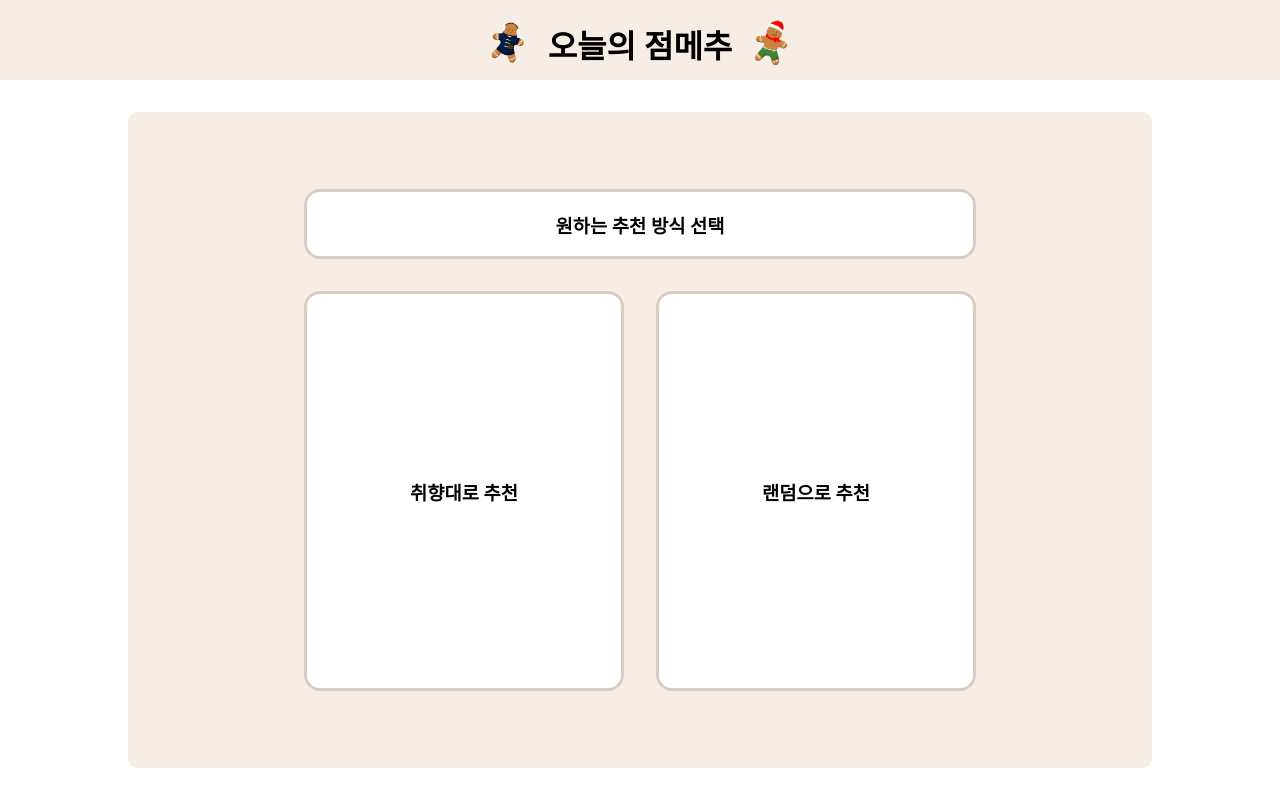
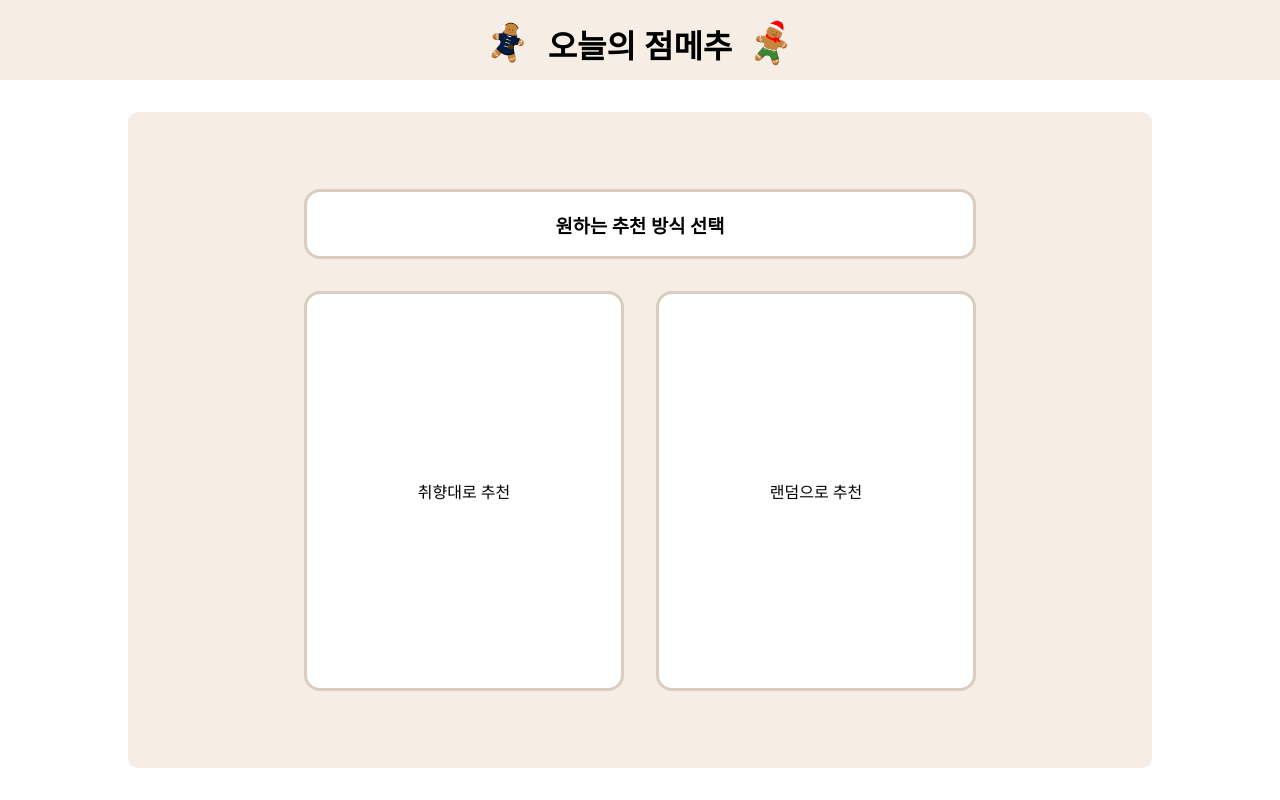
Before and after one commit to DO-SOPT-WEB/SoyoungPark, a React (Vite) app in the folder assignment/week3/lunchMenu/: page / in a window 1280 px wide. Built offline with nearby package versions, Linux system fonts and the light colour scheme; a web font is replaced by a local one.

Commit message:
feat : 추천 종류 선택 시 넘어가는 화면 구현

```diff
--- a/assignment/week3/lunchMenu/src/OnBoarding.jsx
+++ b/assignment/week3/lunchMenu/src/OnBoarding.jsx
@@ -10,7 +10,7 @@ const OnBoarding = () => {
         <h3>원하는 추천 방식 선택</h3>
       </Style.CategoryHeader>
 
-      {category ? <Recommend category={category} /> : <SelectCategory category={category} />}
+      {category ? <Recommend category={category} /> : <SelectCategory setCategory={setCategory} />}
     </Style.Container>
   );
 };
@@ -40,28 +40,6 @@ const Style = {
     align-items: center;
     border-radius: 1rem;
   `,
-  CategoryContent: styled.div`
-    display: flex;
-    flex-direction: row;
-    justify-content: space-between;
-    gap: 2rem;
-    width: 70%;
-    align-self: center;
-    height: 25rem;
-  `,
-  Category: styled.div`
-    display: flex;
-    align-items: center;
-    justify-content: center;
-    border: 0.2rem solid ${({ theme }) => theme.colors.brown};
-    background-color: ${({ theme }) => theme.colors.white};
-    width: 50%;
-    border-radius: 1rem;
-    &:hover {
-      background-color: ${({ theme }) => theme.colors.brown};
-      color: ${({ theme }) => theme.colors.white};
-    }
-  `,
 };
 
 export default OnBoarding;
--- a/assignment/week3/lunchMenu/src/Recommend.jsx
+++ b/assignment/week3/lunchMenu/src/Recommend.jsx
@@ -1,7 +1,36 @@
-import React from 'react';
+import styled from 'styled-components';
 
-const Recommend = () => {
-  return <div></div>;
+const Recommend = (props) => {
+  return (
+    <>
+      <Style.Category>{props.category}</Style.Category>
+      <Style.StartBtn>START</Style.StartBtn>
+    </>
+  );
+};
+
+const Style = {
+  Category: styled.div`
+    display: flex;
+    align-items: center;
+    justify-content: center;
+    border: 0.2rem solid ${({ theme }) => theme.colors.brown};
+    background-color: ${({ theme }) => theme.colors.white};
+    width: 70%;
+    border-radius: 1rem;
+    height: 25rem;
+  `,
+  StartBtn: styled.button`
+    background-color: ${({ theme }) => theme.colors.white};
+    width: 6rem;
+    border: none;
+    border-radius: 1rem;
+    height: 3rem;
+    &:hover {
+      background-color: ${({ theme }) => theme.colors.green};
+      color: ${({ theme }) => theme.colors.white};
+    }
+  `,
 };
 
 export default Recommend;
--- a/assignment/week3/lunchMenu/src/SelectCategory.jsx
+++ b/assignment/week3/lunchMenu/src/SelectCategory.jsx
@@ -1,13 +1,24 @@
 import styled from 'styled-components';
 
-const SelectCategory = () => {
+const SelectCategory = (props) => {
+  const clickCategory = (e) => {
+    props.setCategory(e.target.innerHTML);
+  };
   return (
     <Style.CategoryContent>
-      <Style.Category>
-        <h3> 취향대로 추천</h3>
+      <Style.Category
+        onClick={(e) => {
+          clickCategory(e);
+        }}
+      >
+        취향대로 추천
       </Style.Category>
-      <Style.Category>
-        <h3>랜덤으로 추천</h3>
+      <Style.Category
+        onClick={(e) => {
+          clickCategory(e);
+        }}
+      >
+        랜덤으로 추천
       </Style.Category>
     </Style.CategoryContent>
   );
--- a/assignment/week3/lunchMenu/src/style/theme.js
+++ b/assignment/week3/lunchMenu/src/style/theme.js
@@ -8,6 +8,7 @@ const colors = {
   lightYellow: '#F3F798',
   lightBrown: '#f6eee5',
   brown: '#D9CDBF',
+  green: '#3F8335',
 };
 
 const theme = {
```
